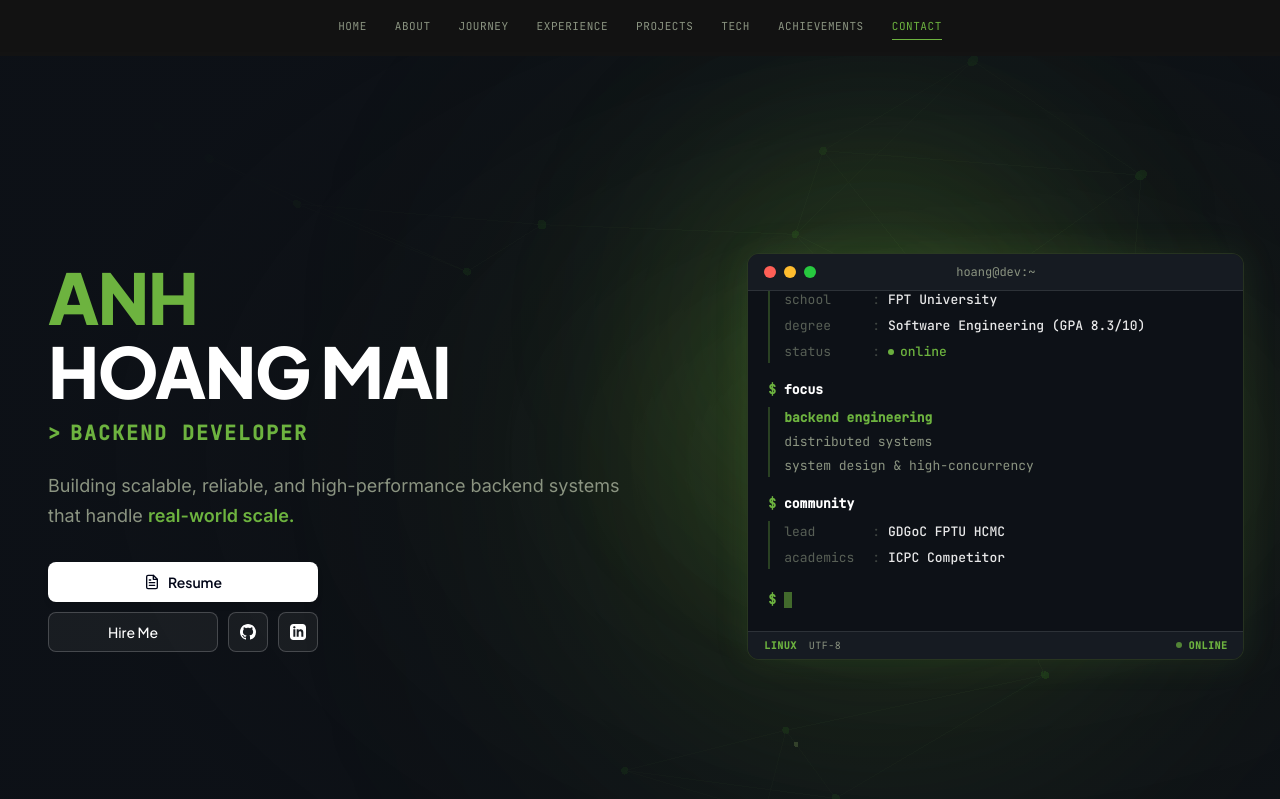
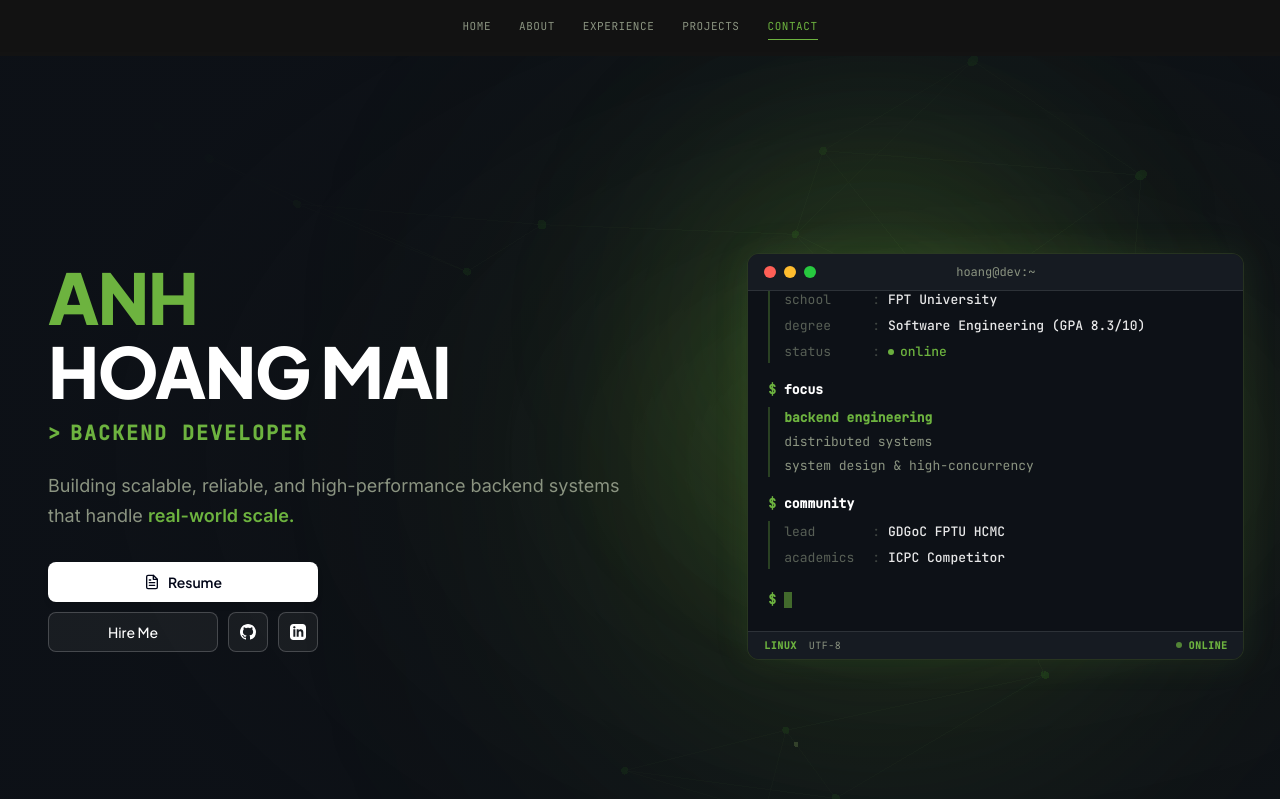
Before and after one commit to plozdev/my_portfolio, a React (Vite) app: page / in a window 1280 px wide. Shown: the top 799 px of the page. Built offline with nearby package versions, Linux system fonts and the light colour scheme.

Commit message:
refactor(nav): update App layout and Navbar links for consolidated Experience section

```diff
--- a/src/App.tsx
+++ b/src/App.tsx
@@ -2,11 +2,8 @@ import { SEO } from './components/SEO';
 import { Navbar } from './components/layout/Navbar';
 import { Footer } from './components/layout/Footer';
 import { Hero } from './sections/Hero';
-import { Journey } from './sections/Journey';
 import { Experience } from './sections/Experience';
 import { Projects } from './sections/Projects';
-import { Tech } from './sections/Tech';
-import { Achievements } from './sections/Achievements'
 import { Contact } from './sections/Contact';
 
 function App() {
@@ -16,11 +13,8 @@ function App() {
       <Navbar />
       <main className="pt-14">
         <Hero />
-        <Journey />
         <Experience />
         <Projects />
-        <Tech />
-        <Achievements />
         <Contact />
       </main>
       <Footer />
--- a/src/components/layout/Navbar.tsx
+++ b/src/components/layout/Navbar.tsx
@@ -4,11 +4,8 @@ import { useState, useEffect } from 'react';
 const NAV_LINKS = [
   { href: '#home',        label: 'Home' },
   { href: '#about',       label: 'About' },
-  { href: '#journey',     label: 'Journey' },
   { href: '#experience',  label: 'Experience' },
   { href: '#projects',    label: 'Projects' },
-  { href: '#tech',        label: 'Tech' },
-  { href: '#achievements',label: 'Achievements' },
   // { href: '#community',   label: 'Community' },
   { href: '#contact',     label: 'Contact' },
 ];
```
